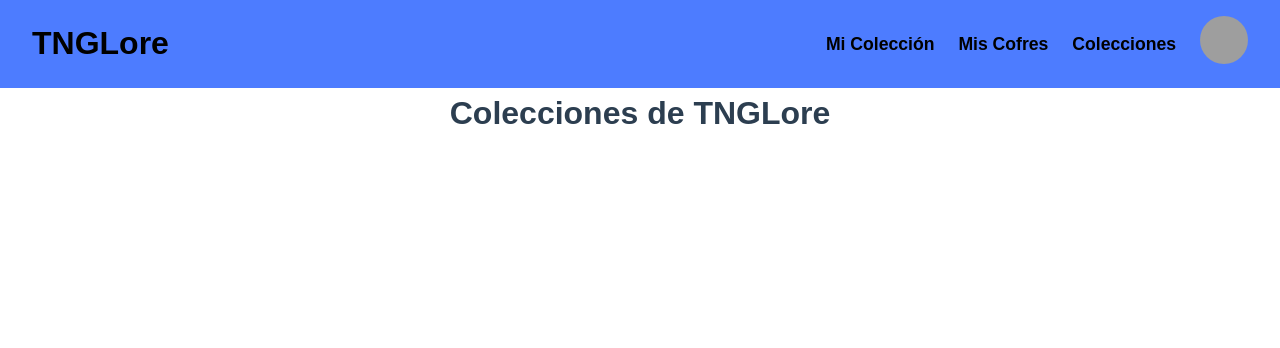
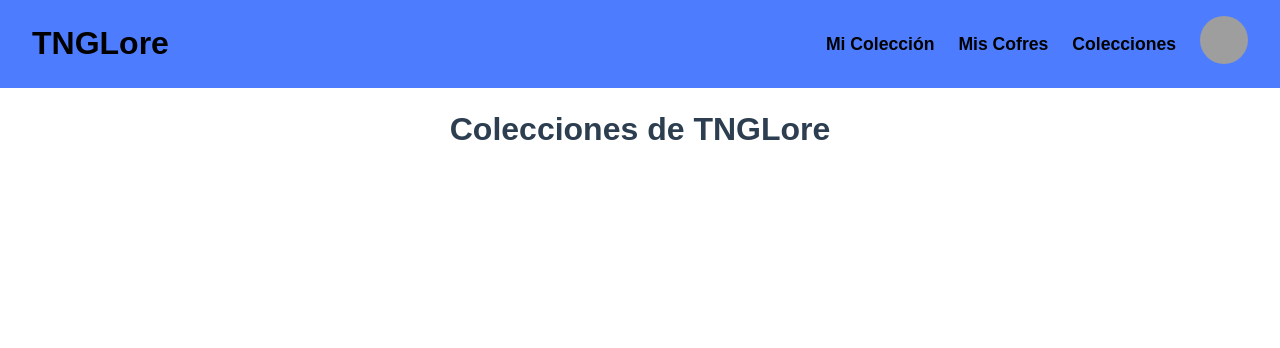
Before and after one commit to Joseleelsuper/TNGLore, a Flask app: page /colecciones in a window 1280 px wide. Shown: the top 348 px of the page. Run offline with Flask 3, Linux system fonts and the light colour scheme; the visitor is signed in with stand-in values (Sample User, id 1); data that the repository does not hold is empty; grey boxes are pictures that could not be loaded.

Commit message:
🎨 style: Upgrated colecction´s page.

```diff
--- a/app/static/css/pages/colecciones.css
+++ b/app/static/css/pages/colecciones.css
@@ -193,7 +193,8 @@ body {
 h1 {
     color: #2c3e50;
     text-align: center;
-    margin-bottom: 2rem;
+    margin-top: 1rem;
+    margin-bottom: 0.5rem;
 }
 
 h2, h3 {
```
